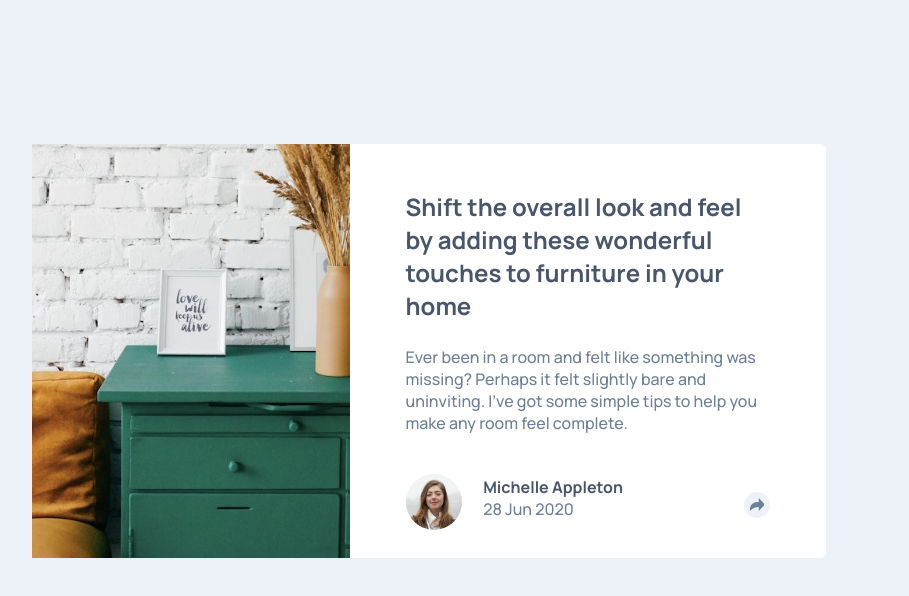
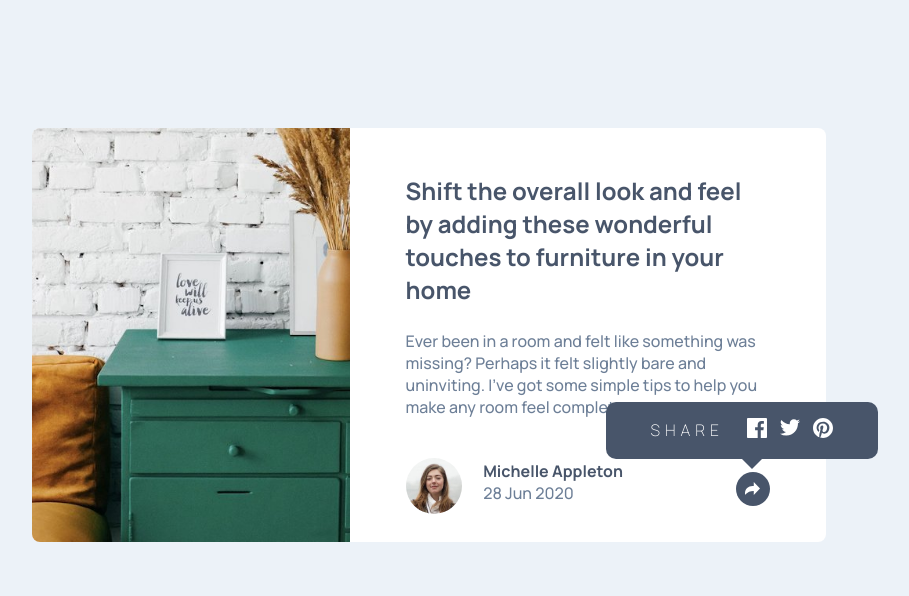
Before and after one commit to ROPierre/Front-end_mentor_03, a plain HTML site: page index.html in a window 1280 px wide. Both pictures are taken after a click on the button "Share". Shown: the whole page, without its empty margins (211-1120 px from the left). Drawn offline with Linux system fonts and the light colour scheme.

Commit message:
JS started

```diff
--- a/index.html
+++ b/index.html
@@ -1,21 +1,20 @@
 <!DOCTYPE html>
 <html lang="en">
+
 <head>
   <meta charset="UTF-8">
-  <meta name="viewport" content="width=device-width, initial-scale=1.0"> <!-- displays site properly based on user's device -->
+  <meta name="viewport" content="width=device-width, initial-scale=1.0">
+  <!-- displays site properly based on user's device -->
 
   <link rel="icon" type="image/png" sizes="32x32" href="./images/favicon-32x32.png">
   <link rel="stylesheet" href="style.css">
 
   <title>Frontend Mentor | Article preview component</title>
 
-  <!-- Feel free to remove these styles or customise in your own stylesheet 👍 -->
-  <style>
-    .attribution { font-size: 11px; text-align: center; }
-    .attribution a { color: hsl(228, 45%, 44%); }
-  </style>
 </head>
+
 <body>
+  <h1 style="display: none;">Frontend Mentor | Article preview component</h1>
   <main>
     <!-- Article Preview-->
     <article class="article-preview">
@@ -24,9 +23,11 @@
       <!-- Content -->
       <div class="article-preview-content">
         <!-- Title -->
-        <h3 class="article-preview-title color-title">Shift the overall look and feel by adding these wonderful touches to furniture in your home</h3>
+        <h3 class="article-preview-title color-title">Shift the overall look and feel by adding these wonderful touches
+          to furniture in your home</h3>
         <!-- Text -->
-        <p class="article-preview-text color-text">Ever been in a room and felt like something was missing? Perhaps it felt slightly bare and uninviting. I’ve got some simple tips to help you make any room feel complete.</p>
+        <p class="article-preview-text color-text">Ever been in a room and felt like something was missing? Perhaps it
+          felt slightly bare and uninviting. I’ve got some simple tips to help you make any room feel complete.</p>
         <!-- Author -->
         <div class="article-preview-author">
           <div class="article-preview-author-name-date">
@@ -36,31 +37,41 @@
               <p class="article-preview-author-date color-text">28 Jun 2020</p>
             </span>
           </div>
-          <button class="article-preview-share" aria-label="Share" aria-hidden="true">
-            <svg xmlns="http://www.w3.org/2000/svg" width="15" height="13">
-              <path fill="#6E8098" d="M15 6.495L8.766.014V3.88H7.441C3.33 3.88 0 7.039 0 10.936v2.049l.589-.612C2.59 10.294 5.422 9.11 8.39 9.11h.375v3.867L15 6.495z"/>
+          <button class="article-preview-share share" aria-label="Share" aria-hidden="true">
+            <svg class="share-icon" xmlns="http://www.w3.org/2000/svg" width="15" height="13">
+              <path fill="#6E8098"
+                d="M15 6.495L8.766.014V3.88H7.441C3.33 3.88 0 7.039 0 10.936v2.049l.589-.612C2.59 10.294 5.422 9.11 8.39 9.11h.375v3.867L15 6.495z" />
             </svg>
           </button>
+          <div id="tooltip">
+            <span>
+              SHARE
+            </span>
+            <a class="social-icon" href="#">
+              <svg xmlns="http://www.w3.org/2000/svg" width="20" height="20">
+                <path fill="#fff"
+                  d="M18.896 0H1.104C.494 0 0 .494 0 1.104v17.793C0 19.506.494 20 1.104 20h9.58v-7.745H8.076V9.237h2.606V7.01c0-2.583 1.578-3.99 3.883-3.99 1.104 0 2.052.082 2.329.119v2.7h-1.598c-1.254 0-1.496.597-1.496 1.47v1.928h2.989l-.39 3.018h-2.6V20h5.098c.608 0 1.102-.494 1.102-1.104V1.104C20 .494 19.506 0 18.896 0z" />
+              </svg>
+            </a>
+            <a class="social-icon" href="#">
+              <svg xmlns="http://www.w3.org/2000/svg" width="20" height="17">
+                <path fill="#FFF"
+                  d="M20 2.172a8.192 8.192 0 01-2.357.646 4.11 4.11 0 001.804-2.27 8.22 8.22 0 01-2.605.996A4.096 4.096 0 0013.847.248c-2.65 0-4.596 2.472-3.998 5.037A11.648 11.648 0 011.392 1a4.109 4.109 0 001.27 5.478 4.086 4.086 0 01-1.858-.513c-.045 1.9 1.318 3.679 3.291 4.075a4.113 4.113 0 01-1.853.07 4.106 4.106 0 003.833 2.849A8.25 8.25 0 010 14.658a11.616 11.616 0 006.29 1.843c7.618 0 11.922-6.434 11.663-12.205A8.354 8.354 0 0020 2.172z" />
+              </svg>
+            </a>
+            <a class="social-icon" href="#">
+              <svg xmlns="http://www.w3.org/2000/svg" width="20" height="20">
+                <path fill="#FFF"
+                  d="M10 0C4.478 0 0 4.477 0 10c0 4.237 2.636 7.855 6.356 9.312-.088-.791-.167-2.005.035-2.868.182-.78 1.172-4.97 1.172-4.97s-.299-.6-.299-1.486c0-1.39.806-2.428 1.81-2.428.852 0 1.264.64 1.264 1.408 0 .858-.545 2.14-.828 3.33-.236.995.5 1.807 1.48 1.807 1.778 0 3.144-1.874 3.144-4.58 0-2.393-1.72-4.068-4.177-4.068-2.845 0-4.515 2.135-4.515 4.34 0 .859.331 1.781.745 2.281a.3.3 0 01.069.288l-.278 1.133c-.044.183-.145.223-.335.134-1.249-.581-2.03-2.407-2.03-3.874 0-3.154 2.292-6.052 6.608-6.052 3.469 0 6.165 2.473 6.165 5.776 0 3.447-2.173 6.22-5.19 6.22-1.013 0-1.965-.525-2.291-1.148l-.623 2.378c-.226.869-.835 1.958-1.244 2.621.937.29 1.931.446 2.962.446 5.522 0 10-4.477 10-10S15.522 0 10 0z" />
+              </svg>
+            </a>
+          </div>
         </div>
       </div>
     </article>
+
   </main>
+  <script src="script.js"></script>
+</body>
 
-  <!-- Shift the overall look and feel by adding these wonderful
-  touches to furniture in your home
-
-  Ever been in a room and felt like something was missing? Perhaps
-  it felt slightly bare and uninviting. I’ve got some simple tips
-  to help you make any room feel complete.
-
-  Michelle Appleton
-  28 Jun 2020
-
-  Share
-
-  <div class="attribution">
-    Challenge by <a href="https://www.frontendmentor.io?ref=challenge" target="_blank">Frontend Mentor</a>.
-    Coded by <a href="#">Your Name Here</a>.
-  </div> -->
-</body>
 </html>
--- a/script.js
+++ b/script.js
@@ -0,0 +1,31 @@
+const shareButtons = document.getElementsByClassName("share");
+
+let tooltip = document.getElementById("tooltip");
+
+// Add Event Listener to all elements in shareButtons
+for (let i = 0; i < shareButtons.length; i++) {
+    shareButtons[i].addEventListener("click", function () {
+        // Setting the rectangle from the element
+        const boundBox = this.getBoundingClientRect();
+        const x = boundBox.left;
+        const y = boundBox.top;
+        // Setting the coordinates from the tooltip
+        tooltip.style.left = `${x - 130}px`;
+        tooltip.style.top = `${y - 70}px`;
+        tooltip.className = "visible";
+        tooltip.focus();
+
+        shareButtons[i].classList.add("share-active");
+    });
+
+}
+
+tooltip.addEventListener("focusout", function () {
+    console.log('xuxa')
+    if (tooltip.classList == "visible") {
+        tooltip.classList.remove("visible");
+        tooltip.className = "hide";
+    } else {
+        console.log(0)
+    }
+})
--- a/style.css
+++ b/style.css
@@ -1,4 +1,4 @@
-@import url("https://fonts.googleapis.com/css2?family=Manrope:wght@500;700&display=swap");
+@import url("https://fonts.googleapis.com/css2?family=Manrope:wght@200;500;700&display=swap");
 
 :root{
     --dark-grayish-blue: hsl(217, 19%, 35%);
@@ -24,7 +24,7 @@ main{
 
 .article-preview{
     background-color: #fff;
-    border-radius: 6px;
+    border-radius: 8px;
     display: flex;
 }
 
@@ -67,6 +67,59 @@ main{
     display: flex;
     justify-content: center;
     align-items: center;
+    -webkit-transition: background-color 0.5s;
+    transition: background-color 0.5s;
+}
+    .article-preview-share:hover{
+        background: var(--dark-grayish-blue);
+    }
+    .article-preview-share:focus{
+        background: var(--dark-grayish-blue);
+    }
+    .article-preview-share path{
+        -webkit-transition: fill 0.5s;
+        transition: fill 0.5s;
+    }
+    .article-preview-share:hover path{
+        fill: white;
+    }
+    .article-preview-share:focus path{
+        fill: white;
+    }
+
+#tooltip{
+    position: fixed;
+    width: 13em;
+    padding: 1em 2em;
+    background-color: var(--dark-grayish-blue);
+    border-radius: 10px;
+    color: white;
+    font-weight: lighter;
+    display: none;
+}
+    #tooltip::after{
+        content: "";
+        position: absolute;
+        top: 100%;
+        left: 50%;
+        border-width: 10px;
+        border-style: solid;
+        border-color: var(--dark-grayish-blue) transparent transparent transparent;
+    }
+#tooltip.visible{
+    display: flex;
+    justify-content: space-evenly;
+    align-items: center;
+    animation: fadeIn 1s;
+    -webkit-animation: fadeIn 1s;
+}
+#tooltip.hide{
+    animation: fadeOut 1s;
+    -webkit-animation: fadeOut 1s;
+}
+#tooltip span{
+    margin-right: 0.6em;
+    letter-spacing: 5px;
 }
 
 /* Mobile */
@@ -75,9 +128,12 @@ main{
         flex-direction: column;
     }
 
+    .article-preview-image{
+        border-radius: 8px 8px 0 0;
+    }
+
     .article-preview-content{
         padding: 1em 2.8em
-        1em 2.8em;
     }
 
     .article-preview-author-name-date img{
@@ -102,23 +158,25 @@ main{
     }
 
     main{
-        margin-top: 10vh;
         display: flex;
         justify-content: center;
         align-content: center;
     }
 
     .article-preview{
-        width: 65%;
+        max-width: 65%;
+        margin-top: 8vh;
         flex-direction: row;
         justify-content: center;
         align-content: center;
+        border-radius: .5em;
     }
 
     .article-preview-image{
         max-width: 40%;
         object-fit: cover;
         object-position: left;
+        border-radius: .5em 0 0 .5em;
     }
 
     .article-preview-content{
@@ -132,4 +190,15 @@ main{
     .article-preview-author-name-date img{
         width: 3.5em;
     }
+
+    .article-preview-share{
+        width: 2.6em;
+        height: 2.6em;
+    }
 }
+
+/* Animations */
+@keyframes fadeIn {
+    0% {opacity:0;}
+    100% {opacity:1;}
+}
```
